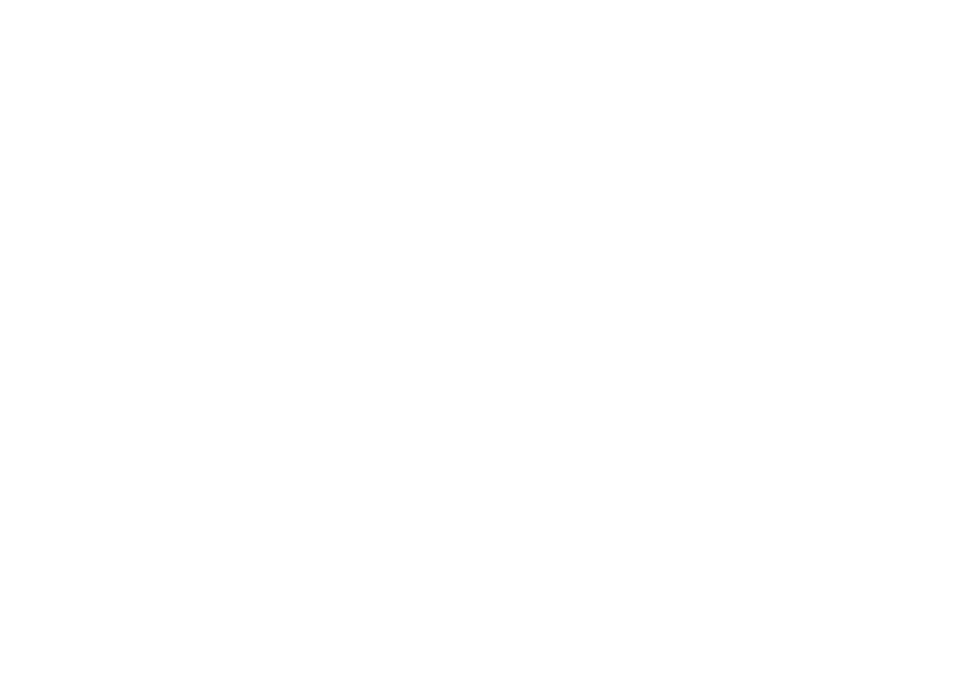
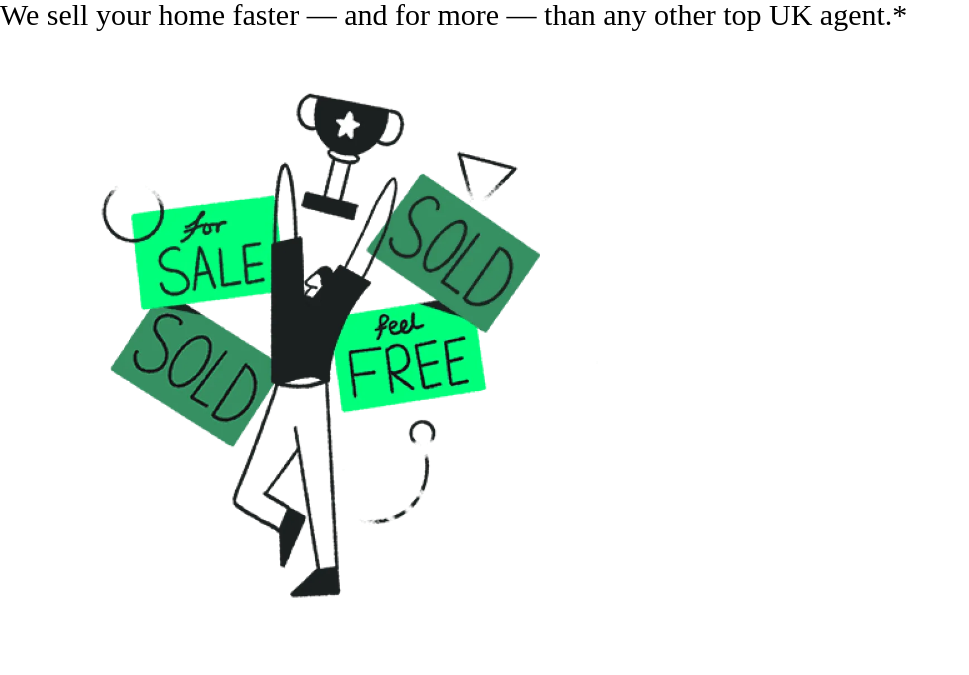
Before and after one commit to mrw46/Room-17, a plain HTML site: page index.html in a window 1280 px wide. Shown: the whole page, without its empty margins (0-969 px from the left). Drawn offline with Linux system fonts and the light colour scheme.

Commit message:
text and picture

```diff
--- a/index.html
+++ b/index.html
@@ -25,6 +25,10 @@
             </section>
 
             <section class="reviews">
+                <div id="reviews">
+                    <p style="font-size:30px">We sell your home faster — and for more — than any other top UK agent.*</p>
+                    <img src="illustration-holding-signs.webp" width = "50%">
+                </div>
 
             </section>
 
--- a/styles.css
+++ b/styles.css
@@ -64,7 +64,9 @@ table {
 
 
 /* Reviews */
-
+#reviews {
+    display: inline;
+}
 
 /* About-us */
 
```
Also changed, not shown: illustration-holding-signs.webp (added).
